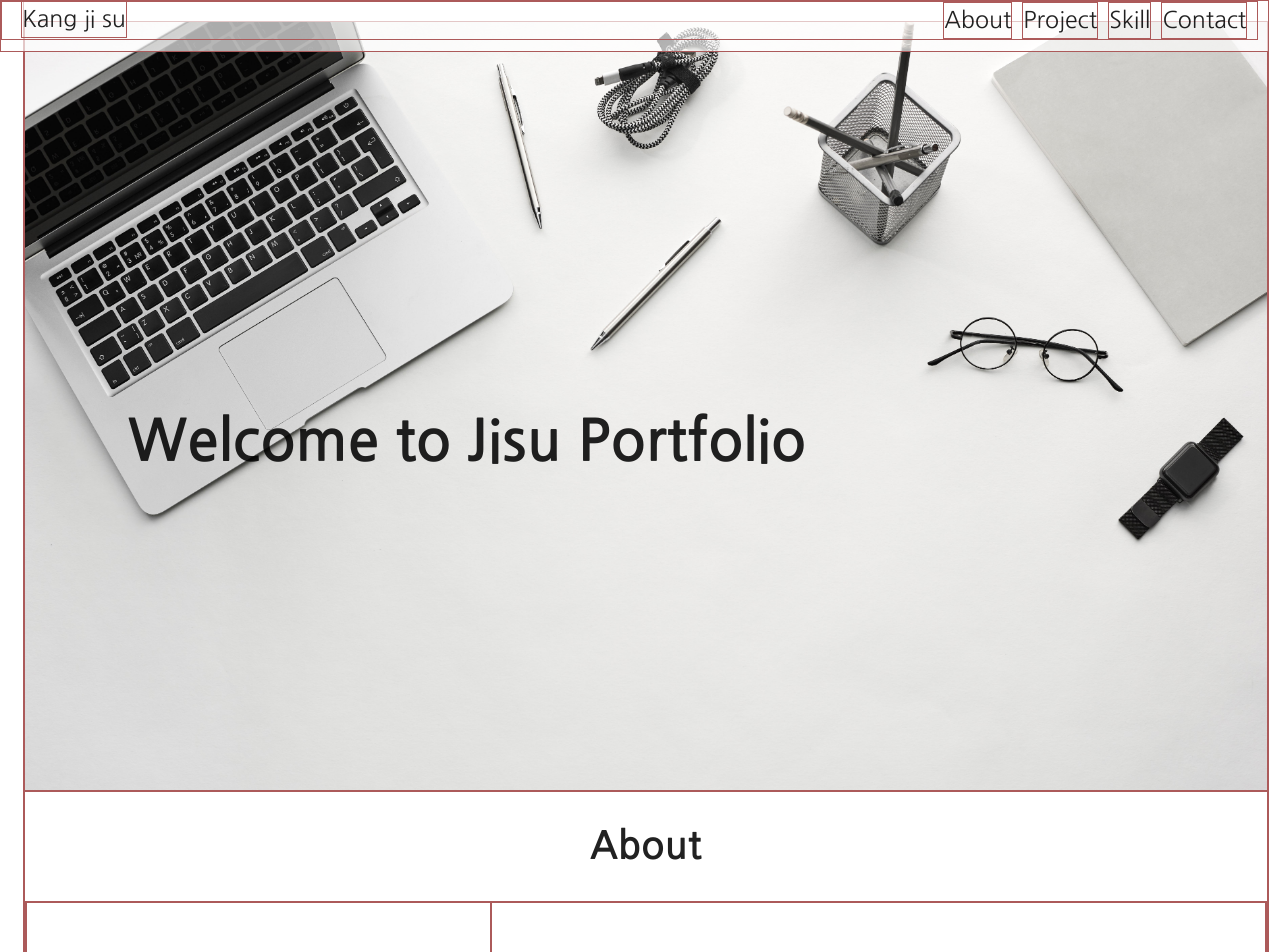
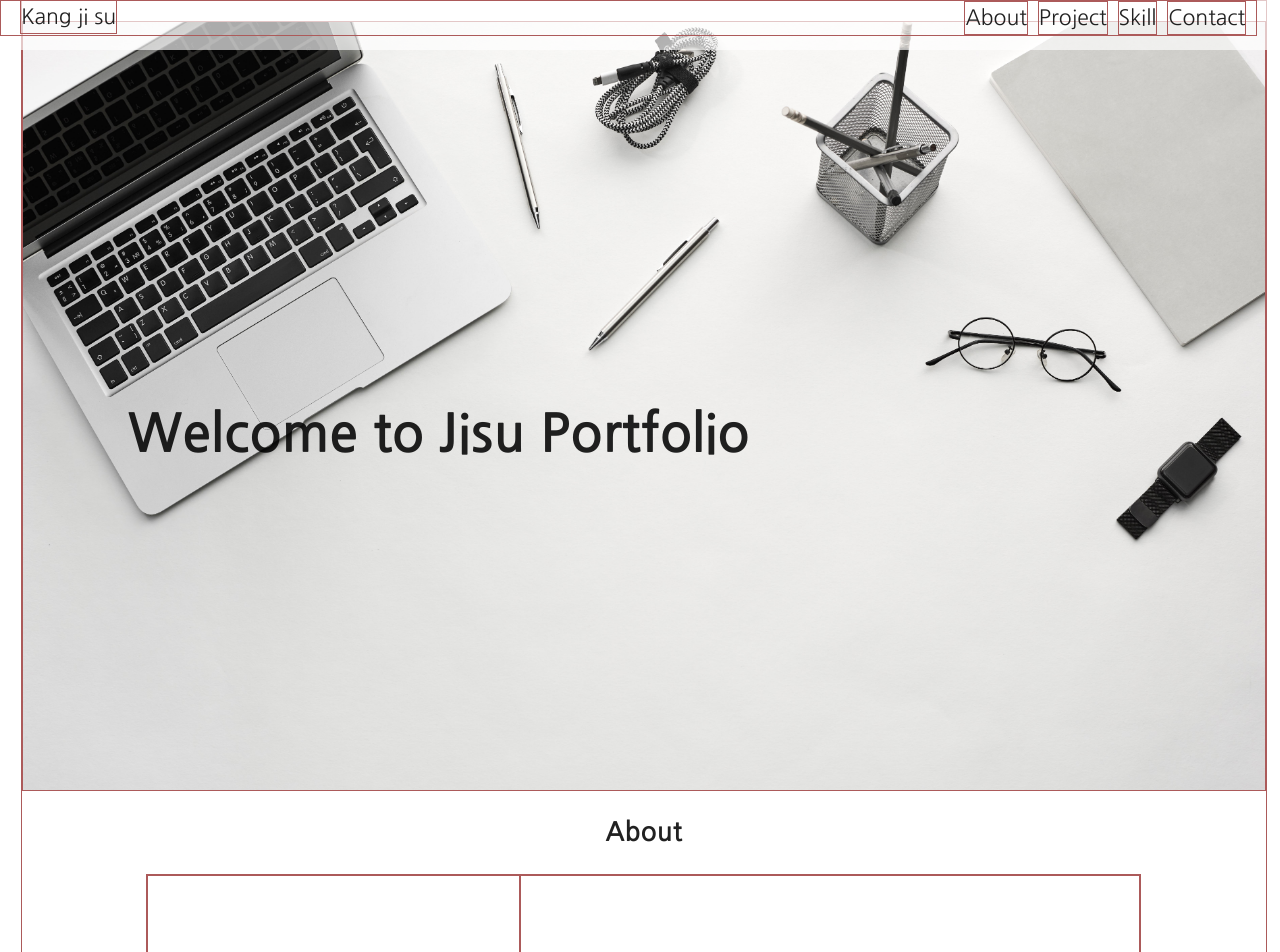
Before and after one commit to KJSoo95/Portfolio-React-, a React (Vite) app in the folder Portfolio-vite/: page / in a window 1280 px wide. Shown: the top 952 px of the page. Built offline with nearby package versions, Linux system fonts and the light colour scheme.

Commit message:
feat : 시맨틱 태그소 교체

```diff
--- a/Portfolio-vite/src/componenet/Section/About/About.jsx
+++ b/Portfolio-vite/src/componenet/Section/About/About.jsx
@@ -1,10 +1,13 @@
 import { forwardRef } from "react";
+import Section from "../../Common/Section";
+
+import classes from "./About.module.css";
+
 import profile from "../../../images/myimg2.jpg";
-import classes from "./About.module.css";
 
 const About = forwardRef((props, ref) => {
   return (
-    <div ref={ref}>
+    <Section ref={ref}>
       <h1>About</h1>
       <div className={classes.aboutWrap}>
         <div className={classes.imgWrap}>
@@ -33,7 +36,7 @@ const About = forwardRef((props, ref) => {
           </p>
         </div>
       </div>
-    </div>
+    </Section>
   );
 });
 About.displayName = "About";
--- a/Portfolio-vite/src/componenet/Section/Contact/Contact.jsx
+++ b/Portfolio-vite/src/componenet/Section/Contact/Contact.jsx
@@ -4,13 +4,13 @@ import ContactPart from "./ContactPart";
 
 const Contact = forwardRef((props, ref) => {
   return (
-    <div ref={ref}>
+    <footer ref={ref}>
       <h1>Contact</h1>
       <ContactPart title="Mail" description="wltn7star@gmail.com" />
       <ContactPart title="Phone" description="010-8974-9756" />
       <ContactPart title="Kakao" description="wltn7star" />
       <ContactPart title="" description="wltn7star" />
-    </div>
+    </footer>
   );
 });
 Contact.displayName = "Contact";
--- a/Portfolio-vite/src/componenet/Section/Header/Header.jsx
+++ b/Portfolio-vite/src/componenet/Section/Header/Header.jsx
@@ -2,10 +2,10 @@ import classes from "./Header.module.css";
 
 const Header = () => {
   return (
-    <>
+    <header>
       <div className={classes.opacityImg}></div>
       <h1 className={classes.homeHeading}>Welcome to Jisu Portfolio</h1>
-    </>
+    </header>
   );
 };
 
--- a/Portfolio-vite/src/componenet/Section/Navigation/Navi.jsx
+++ b/Portfolio-vite/src/componenet/Section/Navigation/Navi.jsx
@@ -6,7 +6,7 @@ const Navi = (props) => {
   };
 
   return (
-    <div className={classes.navi}>
+    <nav className={classes.navi}>
       <div className={classes.left} onClick={GotoTop}>
         Kang ji su
       </div>
@@ -16,7 +16,7 @@ const Navi = (props) => {
         <div onClick={props.onSkillClick}>Skill</div>
         <div onClick={props.onContactClick}>Contact</div>
       </div>
-    </div>
+    </nav>
   );
 };
 
--- a/Portfolio-vite/src/componenet/Section/Skill/Skill.jsx
+++ b/Portfolio-vite/src/componenet/Section/Skill/Skill.jsx
@@ -30,7 +30,7 @@ const React = {
 
 const Skill = forwardRef((props, ref) => {
   return (
-    <div ref={ref}>
+    <section ref={ref}>
       <h1>Skill</h1>
       <div className={classes.partWrapper}>
         <SkillPart
@@ -59,10 +59,10 @@ const Skill = forwardRef((props, ref) => {
           image={reactImg}
         />
       </div>
-    </div>
+    </section>
   );
 });
 
-Skill.displayName = "Skill"
+Skill.displayName = "Skill";
 
 export default Skill;
--- a/Portfolio-vite/src/index.css
+++ b/Portfolio-vite/src/index.css
@@ -4,7 +4,7 @@
   font-family: "Nanum Gothic", serif;
   line-height: 1.5;
   font-weight: 400;
-  font-size: 1.2rem;
+  font-size: 1.1rem;
 
   color-scheme: light dark;
   color: rgba(0, 0, 0, 0.87);
@@ -32,3 +32,7 @@ h4 {
 div {
   border: 1px solid #ac5a5a;
 }
+
+a {
+  text-decoration: none;
+}
```
